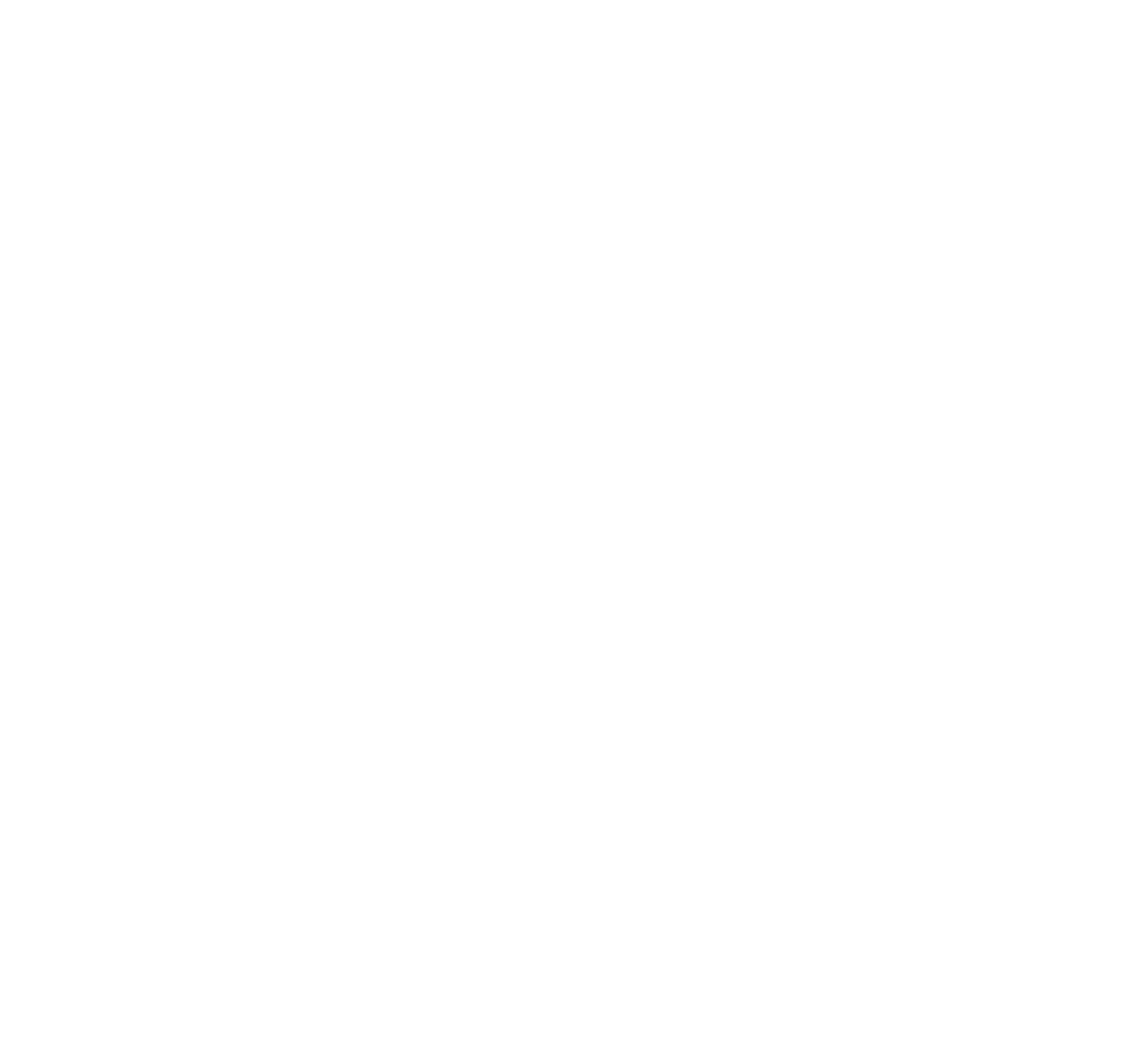
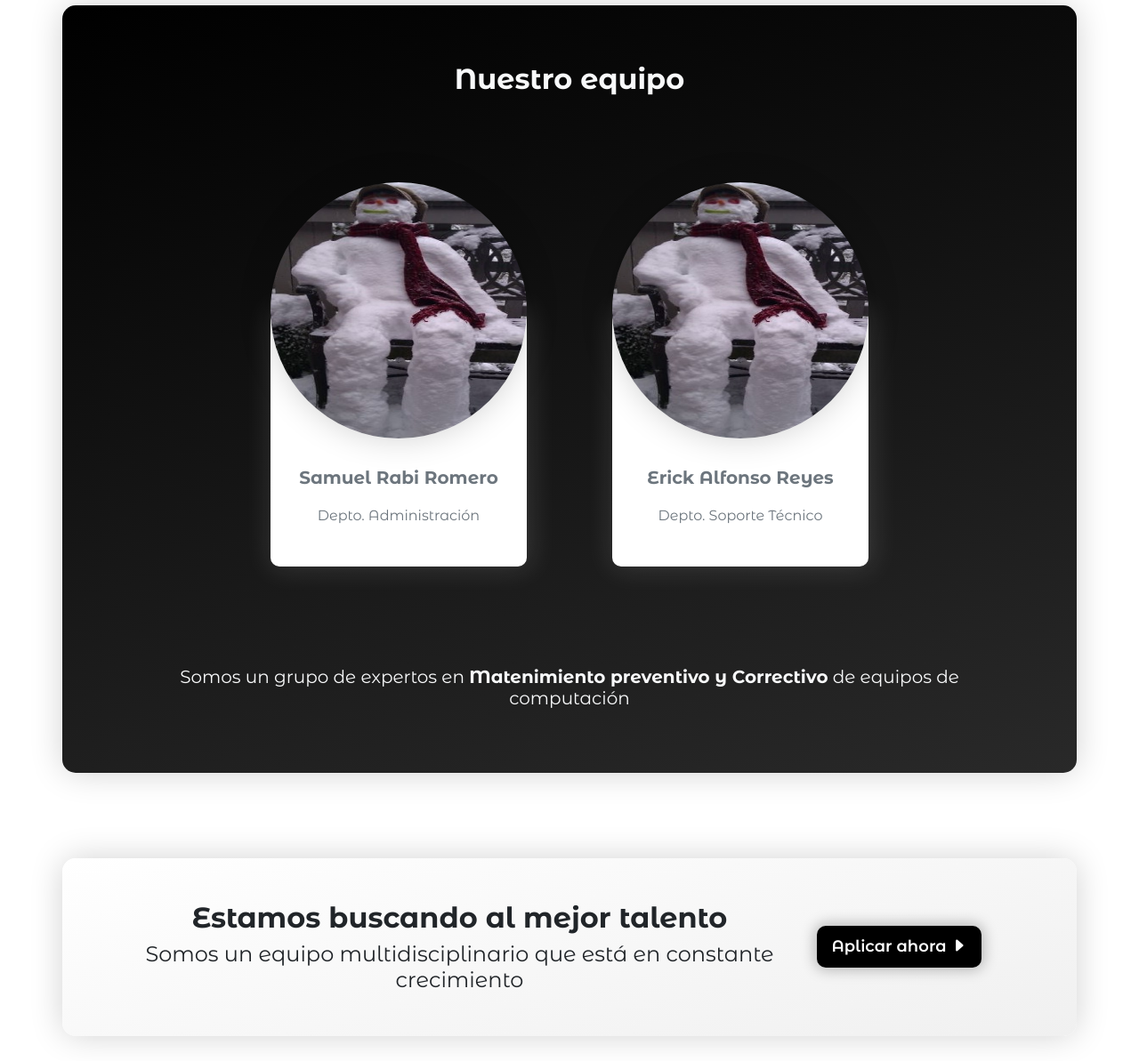
Before and after one commit to ErickReyes08/XelaByte, an Angular app in the folder Frontend/XelaByte/: page / in a window 1280 px wide. Shown: the part 1447-2640 px from the top of the page at 89% size. Before the commit the page ends 800 px from the top, so only its background shows below. Built offline with nearby package versions, Linux system fonts and the light colour scheme.

Commit message:
Actualización de página
Parte del video, "nuestro equipo", "buscamos un talento"

```diff
--- a/Frontend/XelaByte/src/app/app.component.scss
+++ b/Frontend/XelaByte/src/app/app.component.scss
@@ -6,6 +6,33 @@
     box-shadow: $CardsShadow;
     padding: 4rem;
     border-radius: 15px;
+    &[data-talent] { padding: 2rem 4rem !important; }
+}
+
+.CardBlackStyle
+{
+    .w-auto{ width: auto; }
+    background: $CardBlackBackground;
+    box-shadow: $CardsShadow;
+    color: white;
+    padding: 4rem;
+    border-radius: 15px;
+    z-index: -2;
+}
+
+.responsive-iframe
+{
+    position: relative;
+    width: 70%;
+    overflow: hidden;
+    padding-top: 35%;
+    iframe
+    {
+        position: absolute;
+        top: 0; left: 0; bottom: 0; right: 0;
+        width: 100%; height: 100%;
+        border: none;
+    }
 }
 
 .ParagraphColor { color: $FontColor; }
--- a/Frontend/XelaByte/src/app/home/home.component.html
+++ b/Frontend/XelaByte/src/app/home/home.component.html
@@ -1,15 +1,15 @@
-<div class="container-fluid d-flex">
-    <div class="container text-center mt-5 d-inline-flex flex-column CardStyle">
+<div class="container-fluid d-flex flex-column">
+    <div class="container text-center my-5 d-inline-flex flex-column CardStyle">
         <div class="align-middle d-flex flex-column align-items-center">
             <p class="my-0 px-3 Montserrat-Bold display-4">¡Dale vida a tu compu!</p>
             <p class="mt-3 px-3 Montserrat-Regular h5 ParagraphColor">Te ofrecemos servicios de mantenimiento, reparación y actualización de computadoras. Te brindamos un trabajo garantizado y profesional con precios accesibles. </p>
         </div>
-        <div class="mt-5 mx-auto d-inline-flex text-center">
-            <a role="button" href="#" class="CircleInf d-flex align-items-center"><i class="bi bi-tools mr-0"></i></a>
-            <a role="button" href="#" class="CircleInf d-flex align-items-center"><i class="bi bi-person-circle mr-0"></i></a>
+        <div class="mt-5 mx-auto d-inline-flex text-center Montserrat-SemiBold">
+            <a data-tooltip="(Nuestros servicios)" role="button" href="#" class="CircleInf d-flex align-items-center"><span>Nuestros servicios</span><i class="bi bi-tools mr-0"></i></a>
+            <a data-tooltip="(¡Contáctanos!)" role="button" href="#" class="CircleInf d-flex align-items-center"><span>¡Contáctanos!</span><i class="bi bi-person-circle mr-0"></i></a>
         </div>
         <div class="mt-5 mx-auto d-inline-flex text-center">
-            <ul class="HomeList Montserrat-SemiBold">
+            <ul class="HomeList Montserrat-SemiBold flex">
                 <li class="d-inline-flex flex-row align-items-center mx-3 my-2"><i class="bi bi-check-circle-fill mx-2"></i><small>Mantenimiento preventivo</small></li>
                 <li class="d-inline-flex flex-row align-items-center mx-3 my-2"><i class="bi bi-check-circle-fill mx-2"></i><small>Mantenimiento correctivo</small></li>
                 <li class="d-inline-flex flex-row align-items-center mx-3 my-2"><i class="bi bi-check-circle-fill mx-2"></i><small>Formateo y recuperación</small></li>
@@ -18,4 +18,47 @@
         </div>
     </div>
 
+    <div class="container responsive-iframe text-center my-5 d-inline-flex flex-column CardStyle">
+        <iframe class="mx-auto" src="https://www.youtube.com/embed/JIZLzhUFLvY" title="XelaByte" frameborder="0" allow="accelerometer; autoplay; clipboard-write; encrypted-media; gyroscope; picture-in-picture"></iframe>
+    </div>
+
+    <div class="container text-center my-5 d-inline-flex flex-column CardBlackStyle">
+        <p class="Montserrat-Bold text-light text-center mt-0 mb-0 h2">Nuestro equipo</p>
+        <ul class="EquipList Montserrat-SemiBold flex">
+            <li class="d-inline-flex flex-row align-itmes-center mx-5">
+                <img src="../../assets/Img/2.jpg">
+                <div class="container TextCard">
+                    <div class="container">
+                        <p class="Montserrat-Bold">Samuel Rabi Romero</p>
+                        <p class="Montserrat-Regular">Depto. Administración</p>
+                    </div>
+                </div>
+            </li>
+            <li class="d-inline-flex flex-row align-itmes-center mx-5">
+                <img src="../../assets/Img/2.jpg">
+                <div class="container TextCard">
+                    <div class="container">
+                        <p class="Montserrat-Bold">Erick Alfonso Reyes</p>
+                        <p class="Montserrat-Regular">Depto. Soporte Técnico</p>
+                    </div>
+                </div>
+            </li>
+        </ul>
+        <p class="Montserrat-Regular text-light text-center h5 mt-5">Somos un grupo de expertos en <b class="Montserrat-Bold text-light">Matenimiento preventivo y Correctivo</b> de equipos de computación</p>
+    </div>
+
+    <div class="container text-center my-5 d-inline-flex flex-column CardStyle w-auto" data-talent="false">
+        <div class="container d-inline-flex TalentContainer">
+            <div class="container d-inline-flex flex-column col my-3">
+                <p class="Montserrat-Bold mt-0 h2">Estamos buscando al mejor talento</p>
+                <p class="Montserrat-Regular my-0 h4">Somos un equipo multidisciplinario que está en constante crecimiento</p>
+            </div>
+            <div class="container d-inline-flex flex-column justify-content-center align-items-center TalentButton col-3 my-3">
+                <a class="Montserrat-SemiBold" role="button" href="#">
+                    Aplicar ahora
+                    <i class="bi bi-caret-right-fill"></i>
+                </a>
+            </div>
+        </div>
+    </div>
 </div>
--- a/Frontend/XelaByte/src/app/home/home.component.scss
+++ b/Frontend/XelaByte/src/app/home/home.component.scss
@@ -26,6 +26,7 @@
 
 .HomeList
 {
+    padding: 0;
     list-style: none;
     color: $FontColor;
     i
@@ -34,3 +35,146 @@
         font-size: 1.3rem;
     }
 }
+
+.EquipList
+{
+    padding: 0;
+    list-style: none;
+    color: white;
+    img
+    {
+        width: 18rem;
+        height: 18rem;
+        border-radius: 50%;
+        display: inline-block;
+        box-shadow: $CardsShadow;
+        //margin: 0rem 3rem;
+        margin-bottom: 6rem;
+    }
+    li { margin: 6rem 0rem; }
+}
+
+[data-tooltip]
+{
+    span
+    {
+        font-size: 1rem;
+        opacity: 0;
+        width: max-content;
+        padding: 0.625rem 1.2rem;
+        background-color: $SemiBlack;
+        color: white;
+        border-radius: 0.625rem;
+
+        position: absolute;
+        z-index: 1;
+        bottom: 100%;
+        transition: all ease-in-out 150ms;
+
+        &::after
+        {
+            content: "";
+            width: 0.8rem;
+            height: 0.8rem;
+            position: absolute;
+            z-index: -1;
+            top: 80%;
+            right: 50%;
+            margin-right: -0.4rem;
+            background-color: $SemiBlack;
+            transform: rotate(45deg);
+        }
+    }
+
+    &:hover
+    {
+        span
+        {
+            opacity: 1;
+            transform: translateY(-1rem);
+            transition: all ease-in-out 100ms;
+        }
+    }
+}
+
+.IframeXB
+{
+    width: 5rem;
+    height: 5rem;
+}
+
+.TextCard
+{
+    display: flex;
+    flex-direction: column;
+    justify-content: center;
+    position: absolute;
+    z-index: -1;
+    //bottom: 100%;
+    //font-size: 1rem;
+    //opacity: 0;
+    width: 18rem;
+    height: 18rem;
+    padding: 0.625rem 1.2rem;
+    //margin: 0rem 3rem;
+    margin-top: 9rem;
+    background-color: white;
+    color: $FontColor;
+    box-shadow: $CardsLight;
+    border-radius: 0.625rem;
+    transition: all ease-in-out 150ms;
+    div
+    {
+        margin-top: 9rem;
+        p{ &:first-child { font-size: 1.25rem; } }
+        p{ &:last-child { font-size: 1rem; } }
+    }
+}
+
+.TalentContainer
+{
+    flex-direction: row !important;
+    @media only screen and (max-width: 450px)
+    {
+        flex-direction: column !important;
+        .TalentButton { width: 100%; }
+    }
+}
+
+.TalentButton
+{
+    a
+    {
+        width: fit-content !important;
+        color: white;
+        background-color: black;
+        box-shadow: $BlackBGShadow;
+        border-radius: 10px;
+        font-size: 1.125rem;
+        text-decoration: none;
+        padding: 0.625rem 1rem;
+        z-index: 1;
+        transition: all ease-in-out 150ms;
+        &:hover
+        {
+            transition: all ease-in-out 100ms;
+            background-color: $HoverButtonBG;
+            //padding: 0.75rem 1.3125rem;
+            /*&~i
+            {
+                transition: all ease-in-out 100ms;
+                //transform: translateX(6.5rem);
+            }*/
+        }
+        &:active { color: $ClickFontColor; }
+    }
+    /*i
+    {
+
+        //transform: translateX(2rem);
+        //stransition: all ease-in-out 150ms;
+        //position: absolute;
+        //font-size: 2.5rem;
+        color: white;
+    }*/
+}
--- a/Frontend/XelaByte/src/app/home/home.component.ts
+++ b/Frontend/XelaByte/src/app/home/home.component.ts
@@ -5,13 +5,12 @@
   templateUrl: './home.component.html',
   styleUrls: ['./home.component.scss']
 })
+
 export class HomeComponent implements OnInit
 {
-
   constructor() { }
 
   ngOnInit(): void
   {
   }
-
 }
--- a/Frontend/XelaByte/src/assets/Sass/_Colors.scss
+++ b/Frontend/XelaByte/src/assets/Sass/_Colors.scss
@@ -1,8 +1,12 @@
 //$Principal_C: linear-gradient(347deg, rgba(46,178,43,1) 17%, rgba(104,200,101,1) 100%);
-$Principal_C: linear-gradient(354deg, rgba(231,231,231,1) 4%, rgba(255,255,255,1) 97%);
+$Principal_C: linear-gradient(354deg, rgba(238,238,238,1) 0%, rgba(255,255,255,1) 100%);
 $FontColor: #6c757d;
+$ClickFontColor: #d4d4d4;
 $SemiBlack: #1a1a1a;
+$HoverButtonBG: #181818;
 $CardBackground: linear-gradient(346deg, rgba(240,240,240,1) 0%, rgba(255,255,255,1) 100%);
+$CardBlackBackground: linear-gradient(346deg, rgba(41,41,41,1) 0%, rgba(0,0,0,1) 100%);
 $NavShadow: 0px 5px 25px 2px rgba(0,0,0,0.075);
-$CardsShadow: 0px 0px 38px -2px rgba(0,0,0,0.1);
+$CardsShadow: 0px 0px 38px -2px rgba(0,0,0,0.2);
+$CardsLight: 2px 0px 30px 4px rgba(255,255,255,0.12);
 $BlackBGShadow: 0px 0px 16px 2px rgba(0,0,0,0.28);
--- a/Frontend/XelaByte/src/styles.scss
+++ b/Frontend/XelaByte/src/styles.scss
@@ -4,4 +4,13 @@
 body
 {
     font-size: 16px;
+    z-index: -99;
 }
+
+@media only screen and (max-width: 450px)
+{
+    html
+    {
+        font-size: 10px !important;
+    }
+}
```
